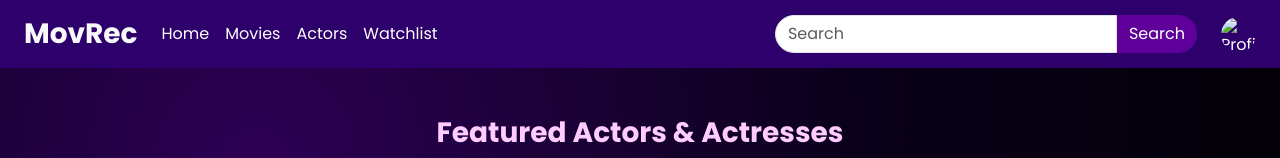
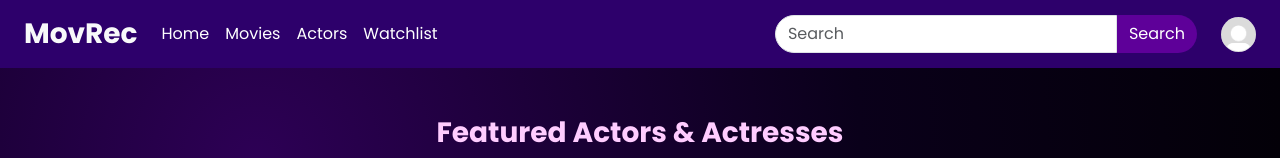
Before and after one commit to xiinyuuu/web-programming, a plain HTML site: page html/actor.html in a window 1280 px wide. Shown: the top 158 px of the page. Drawn offline with nearby package versions, Linux system fonts and the light colour scheme.

Commit message:
fix actor path, add button and more actor

```diff
--- a/html/actor.html
+++ b/html/actor.html
@@ -58,7 +58,7 @@
             <input class="form-control search-box" type="search" placeholder="Search">
             <button class="btn btn-search" type="submit">Search</button>
           </form>
-          <img src="images/profile.jpg" alt="Profile" class="rounded-circle profile-img">
+          <img src="../images/profile.jpg" alt="Profile" class="rounded-circle profile-img">
         </div>
       </div>
     </div>
```
